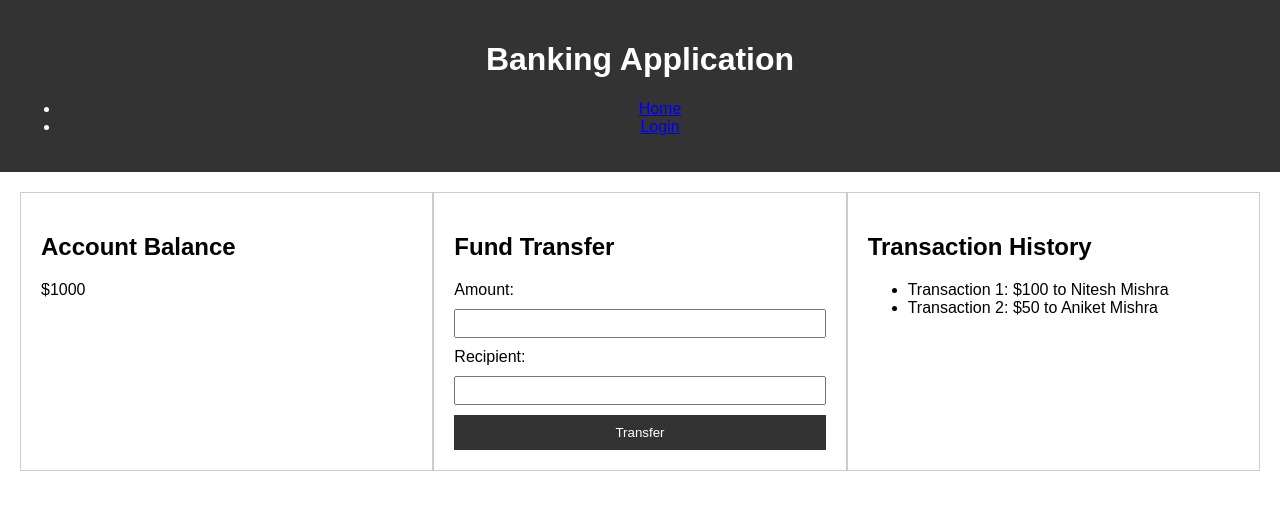
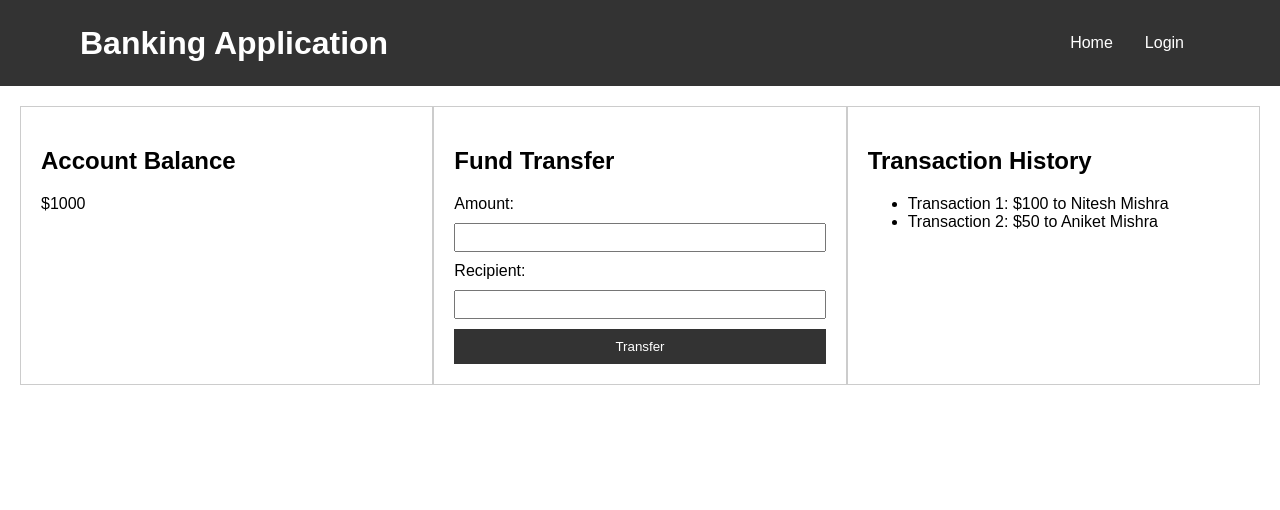
Before and after one commit to AniketMishra23/BankingApp, a plain HTML site: page index.html in a window 1280 px wide. Drawn offline with Linux system fonts and the light colour scheme.

Commit message:
Update styles.css

```diff
--- a/styles.css
+++ b/styles.css
@@ -3,6 +3,52 @@ body {
     margin: 0;
     padding: 0;
 }
+/* styles.css */
+
+/* Navbar styles */
+.navbar {
+    list-style-type: none;
+    padding: 0;
+    background-color: #333;
+    overflow: hidden;
+    margin: 0 60px;
+}
+
+.navbar li {
+    float: left;
+}
+
+.navbar li a {
+    display: block;
+    color: white;
+    text-align: center;
+    padding: 14px 16px;
+    text-decoration: none;
+}
+
+.navbar li a:hover {
+    background-color: #111;
+}
+
+/* Header styles */
+header {
+    display: flex;
+    align-items: center;
+    justify-content: space-between;
+    background-color: #f2f2f2;
+    padding: 20px 0;
+    text-align: center;
+}
+
+header h1 {
+    margin: 0 60px;
+}
+
+/* Main content styles */
+main {
+    padding: 20px;
+}
+
 
 header {
     background-color: #333;
```
